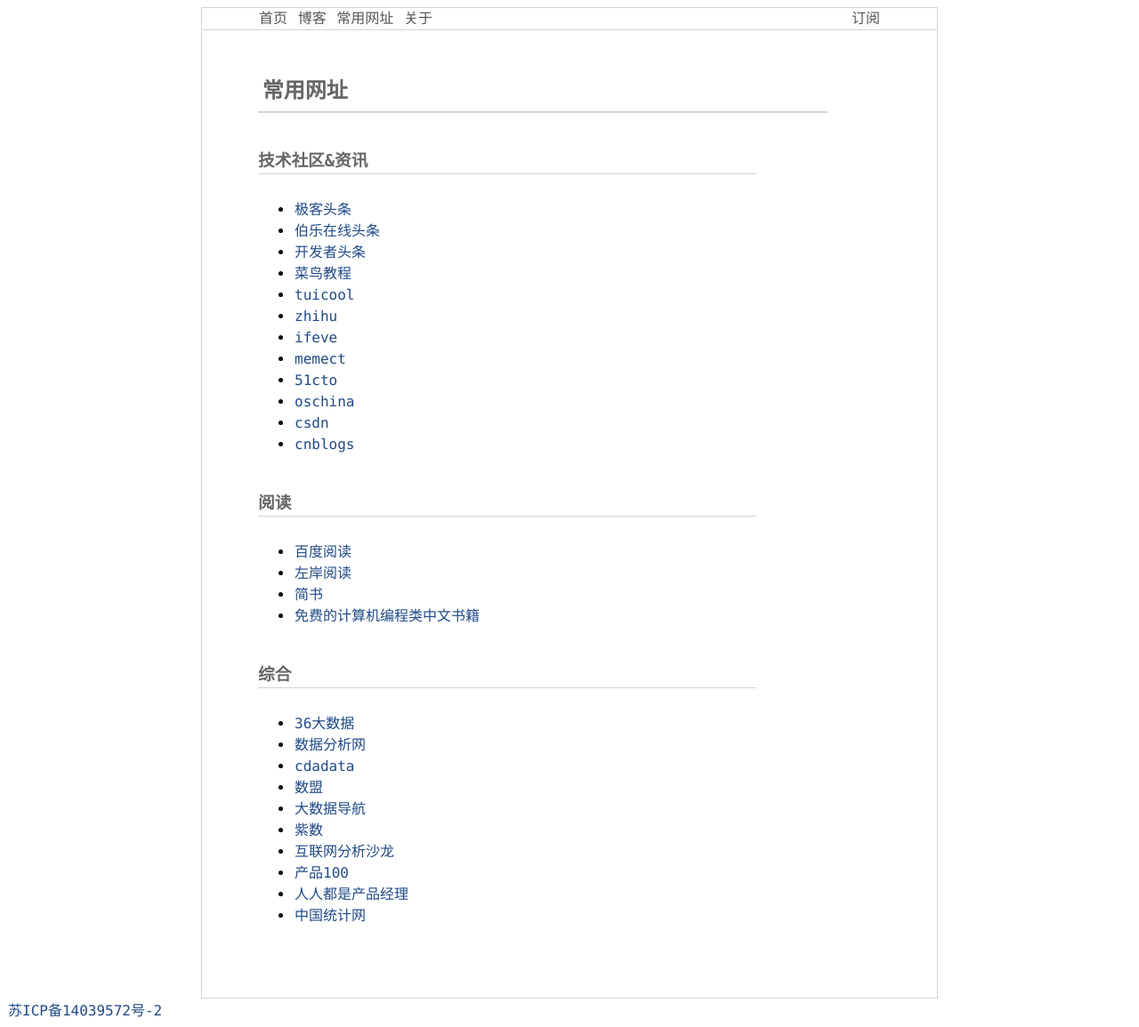
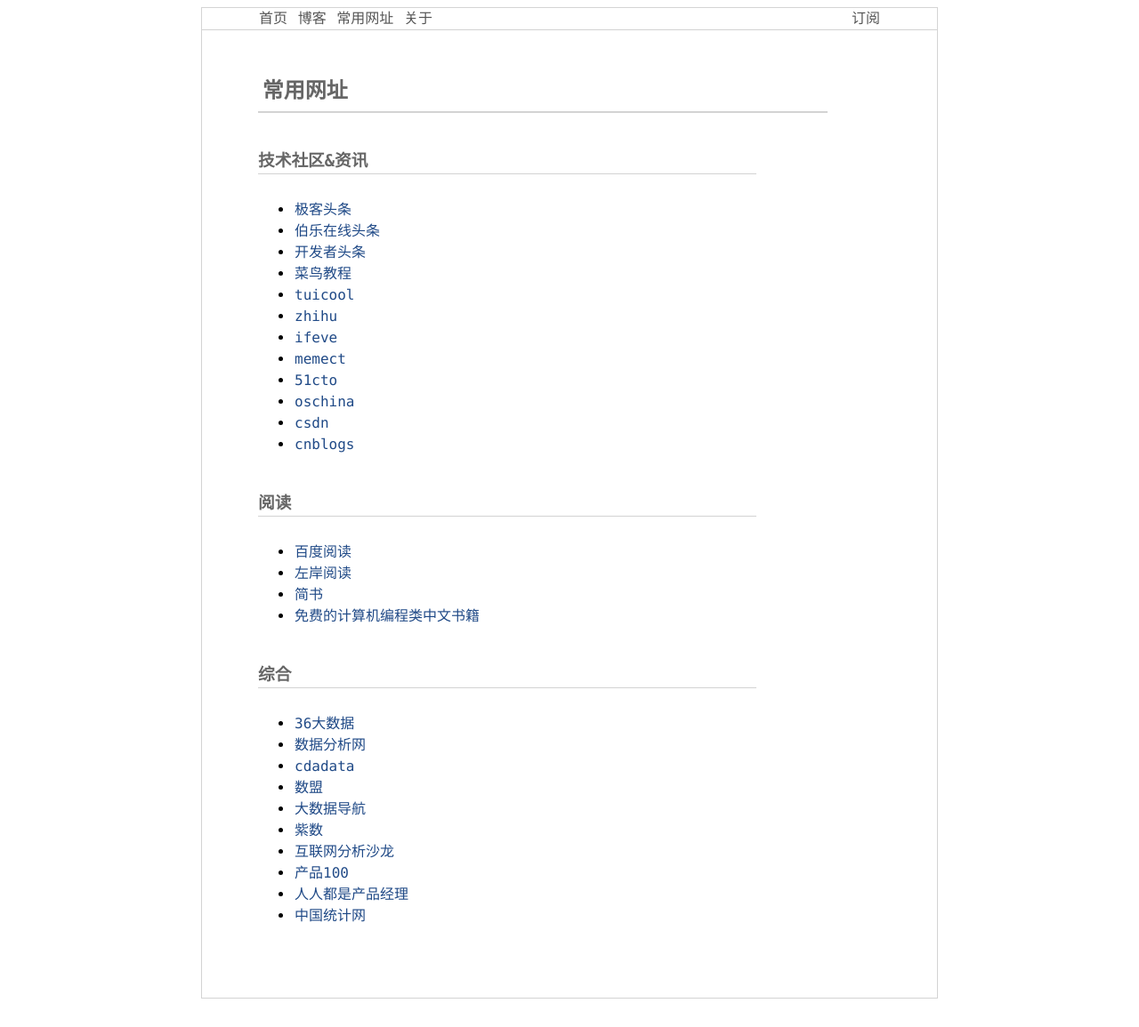
Before and after one commit to huligong1234/huligong1234.github.io, a Jekyll site: the page built from pages/site.md, in a window 1280 px wide. Shown: the whole page at 89% size. Built offline with Jekyll 4.4.1, drawn with Linux system fonts in a browser that asks for light colours; Markdown is read by kramdown in place of the engine named in the settings; after the commit the page ends 1131 px from its top, so only the background shows below that.

Commit message:
Update footer.html

```diff
--- a/_includes/footer.html
+++ b/_includes/footer.html
@@ -1,3 +1,2 @@
     </body>
 </html>
-<a href="http://miitbeian.gov.cn" target="_blank">苏ICP备14039572号-2</a>
```
